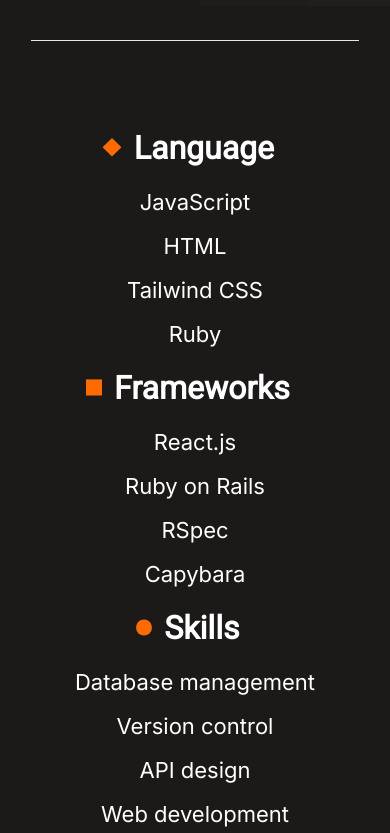
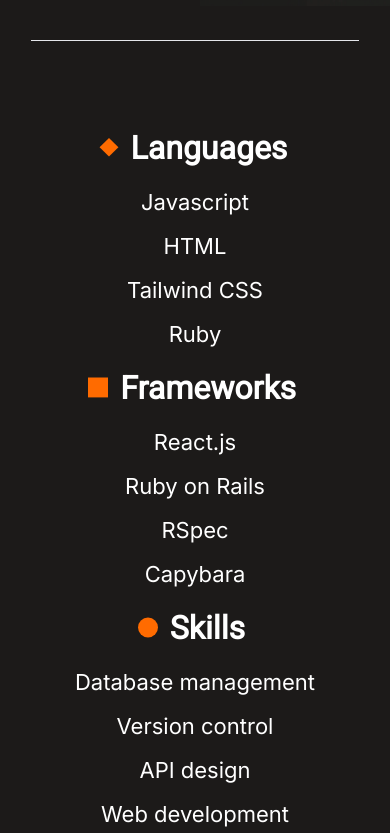
Before and after one commit to EmiLoKiJu/Portfolio2, a React (Vite) app: page / in a window 390 px wide. Shown: the part 4691-5524 px from the top of the page. Built offline with nearby package versions, Linux system fonts and the light colour scheme.

Commit message:
Add responsiviness to about me section

```diff
--- a/src/components/Portfolio.jsx
+++ b/src/components/Portfolio.jsx
@@ -96,6 +96,20 @@
           ))}
         </ul>
         <button className="text-white bg-orange2 font-inter font-bold p-3">See project</button>
+      </div>
+    );
+  };
+
+  const AboutSection = ({ figure, category, atributes}) => {
+    return (
+      <div className="flex flex-col items-center">
+        <div className="flex justify-center pr-[8%] my-2">
+          <img src={figure} alt="O0" className="object-contain w-5 mx-3"></img>
+          <h2 className="font-bold text-white font-roboto text-3xl">{category}</h2>
+        </div>
+        {atributes.map((atribute, index) => (
+          <h3 key={index} className="font-inter text-[22px] text-white my-1 leading-9">{atribute}</h3>
+        ))}
       </div>
     );
   };
@@ -271,32 +285,11 @@
         <button className="text-white bg-orange2 font-inter font-bold p-3 mb-[260px] mt-auto w-[180px]">Get my resume</button>
         <div className="border-t border-white-400 mb-16"></div>
       </div>
-      <div className="flex flex-col w-full bg-black2 pt-[60px] px-[8%] h-[920px]">
-        <div className="flex flex-col justify-center items-center">
-          <div className="flex justify-center pr-[8%] my-2">
-            <img src={Rec1} alt="O0" className="object-contain w-5 mx-3"></img>
-            <h2 className="font-bold text-white font-roboto text-3xl">Language</h2>
-          </div>
-          <h3 className="font-inter text-[22px] text-white my-1 leading-9">JavaScript</h3>
-          <h3 className="font-inter text-[22px] text-white my-1 leading-9">HTML</h3>
-          <h3 className="font-inter text-[22px] text-white my-1 leading-9">Tailwind CSS</h3>
-          <h3 className="font-inter text-[22px] text-white my-1 leading-9">Ruby</h3>
-          <div className="flex justify-center pr-[8%] my-2">
-            <img src={Rec2} alt="O0" className="object-contain w-4 mx-3"></img>
-            <h2 className="font-bold text-white font-roboto text-3xl">Frameworks</h2>
-          </div>
-          <h3 className="font-inter text-[22px] text-white my-1 leading-9">React.js</h3>
-          <h3 className="font-inter text-[22px] text-white my-1 leading-9">Ruby on Rails</h3>
-          <h3 className="font-inter text-[22px] text-white my-1 leading-9">RSpec</h3>
-          <h3 className="font-inter text-[22px] text-white my-1 leading-9">Capybara</h3>
-          <div className="flex justify-center pr-[8%] my-2">
-            <img src={Rec3} alt="O0" className="object-contain w-4 mx-3"></img>
-            <h2 className="font-bold text-white font-roboto text-3xl">Skills</h2>
-          </div>
-          <h3 className="font-inter text-[22px] text-white my-1 leading-9">Database management</h3>
-          <h3 className="font-inter text-[22px] text-white my-1 leading-9">Version control</h3>
-          <h3 className="font-inter text-[22px] text-white my-1 leading-9">API design</h3>
-          <h3 className="font-inter text-[22px] text-white my-1 leading-9">Web development</h3>
+      <div className="flex flex-col w-full bg-black2 pt-[60px] px-[8%] h-[920px] lg:h-[520px]">
+        <div className="flex flex-col justify-center items-center lg:flex-row lg:justify-around lg:mt-12">
+          <AboutSection figure={Rec1} category={'Languages'} atributes={['Javascript', 'HTML', 'Tailwind CSS', 'Ruby']} />
+          <AboutSection figure={Rec2} category={'Frameworks'} atributes={['React.js', 'Ruby on Rails', 'RSpec', 'Capybara']} />
+          <AboutSection figure={Rec3} category={'Skills'} atributes={['Database management', 'Version control', 'API design', 'Web development']} />
         </div>
       </div>
       <div className="px-[8%] pt-16">
```
